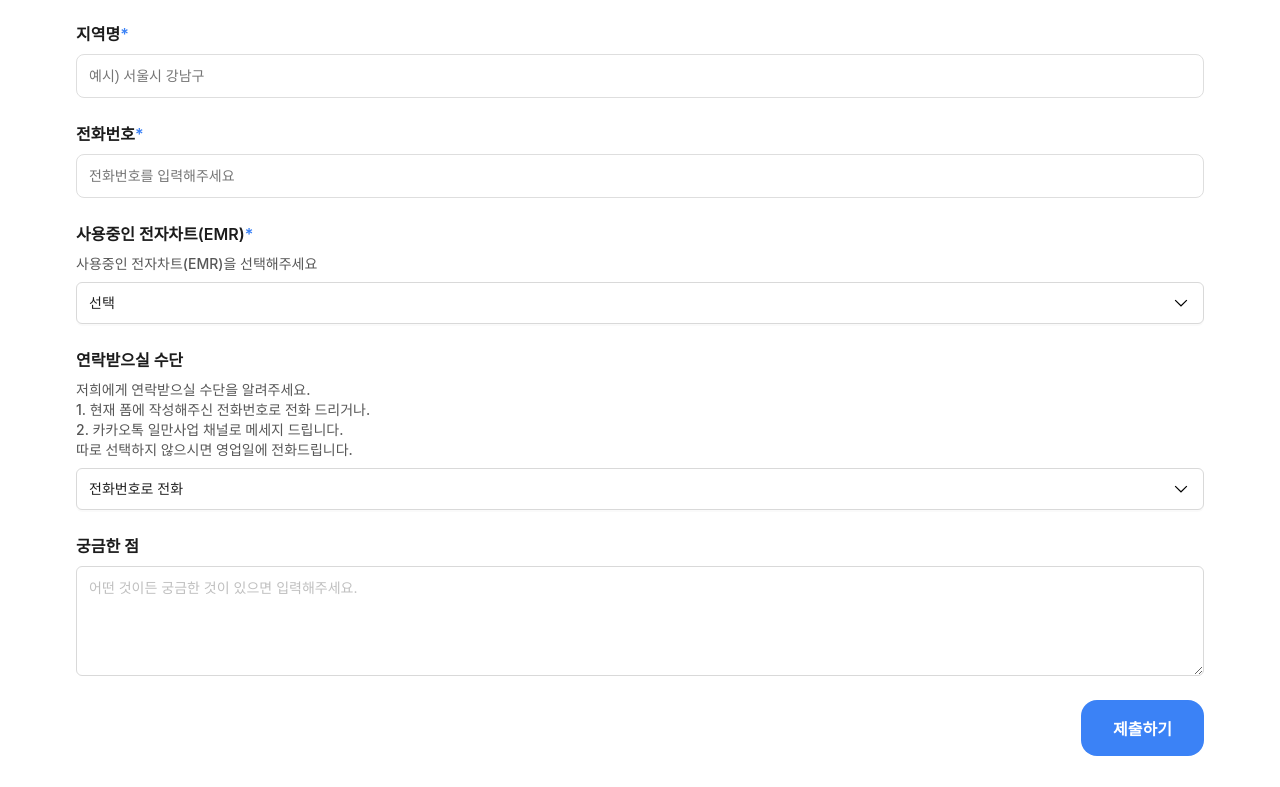
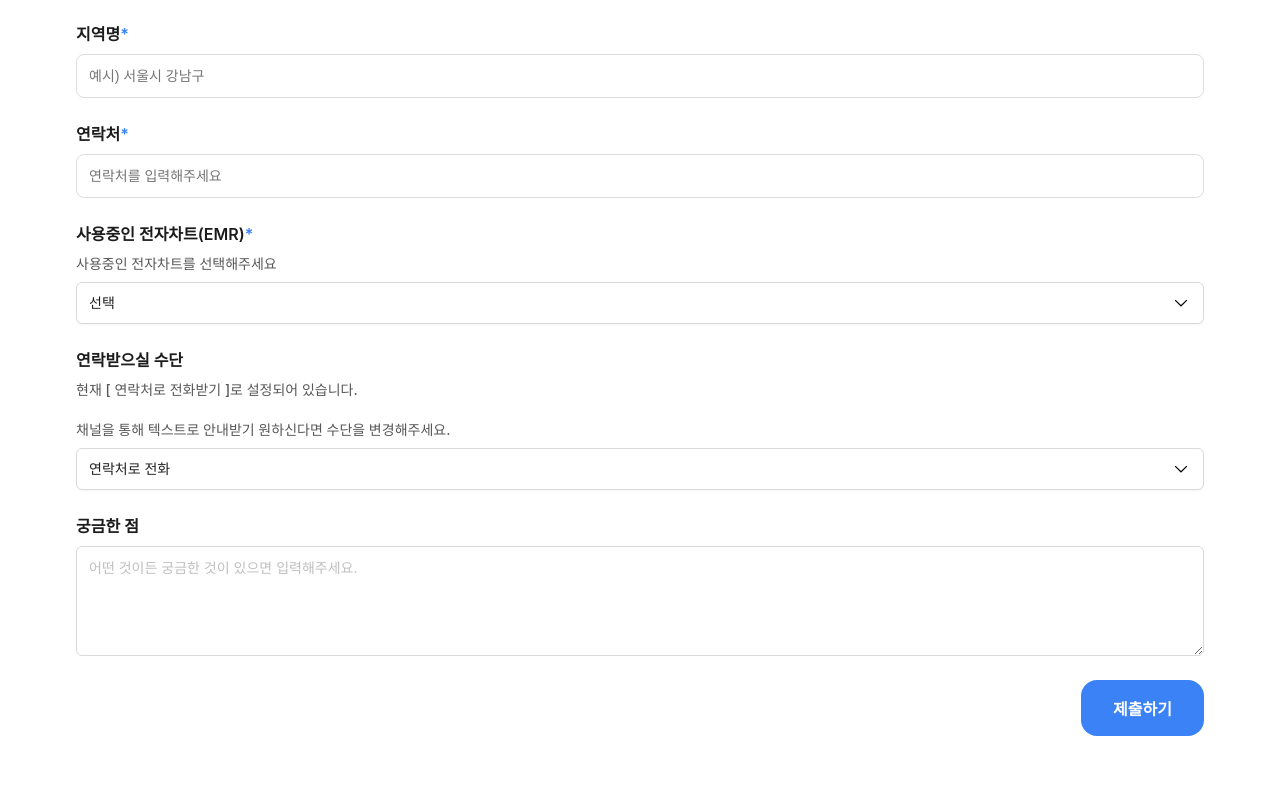
Before and after one commit to Leonamin/ilman-business, a Nuxt app: page /apply-form in a window 1280 px wide. Shown: the part 533-1320 px from the top of the page. Built offline with nearby package versions, Linux system fonts and the light colour scheme; a web font is replaced by a local one.

Commit message:
# EDIT - 워딩 변경

```diff
--- a/pages/apply-form.vue
+++ b/pages/apply-form.vue
@@ -68,8 +68,8 @@ const forms: ApplyFormModelBase[] = [
   createApplyFormModel(
       {
         fieldName: 'phone',
-        title: '전화번호',
-        hintText: '전화번호를 입력해주세요',
+        title: '연락처',
+        hintText: '연락처를 입력해주세요',
         required: true,
       },
   ),
@@ -77,7 +77,7 @@ const forms: ApplyFormModelBase[] = [
       {
         fieldName: 'emr',
         title: '사용중인 전자차트(EMR)',
-        description: '사용중인 전자차트(EMR)을 선택해주세요',
+        description: '사용중인 전자차트를 선택해주세요',
         required: true,
         type: 'drop-down',
         formObject: {
@@ -89,10 +89,9 @@ const forms: ApplyFormModelBase[] = [
       {
         fieldName: 'contactMethod',
         title: '연락받으실 수단',
-        description: '저희에게 연락받으실 수단을 알려주세요.\n' +
-            '1. 현재 폼에 작성해주신 전화번호로 전화 드리거나.\n' +
-            '2. 카카오톡 일만사업 채널로 메세지 드립니다.\n' +
-            '따로 선택하지 않으시면 영업일에 전화드립니다.',
+        description: '현재 [ 연락처로 전화받기 ]로 설정되어 있습니다.\n' +
+            '\n' +
+            '채널을 통해 텍스트로 안내받기 원하신다면 수단을 변경해주세요.',
         required: false,
         type: 'drop-down',
         initialValue: Airtable_Select_연락수단[0],
@@ -117,7 +116,7 @@ const etcForm: ApplyFormModelBase =
         {
           fieldName: 'etcEmr',
           title: '기타 전차차트(EMR)',
-          hintText: '기타 전자차트(EMR)를 입력해주세요',
+          hintText: '기타 전자차트를 입력해주세요',
           required: false,
         },
     )
--- a/pages/contact.vue
+++ b/pages/contact.vue
@@ -33,9 +33,9 @@ const router = useRouter();
 const methods = [
   {
     title: '전화 문의',
-    description: "02-6952-3078\n" + "(평일 오전 10시 ~ 오후 7시)",
+    description: "02-6952-3079\n" + "(평일 오전 10시 ~ 오후 7시)",
     onClick: () => {
-      window.location.href = 'tel:02-6952-3078';
+      window.location.href = 'tel:02-6952-3079';
     },
     imageSrc: '/svgs/icons/icon_human_question.svg',
   },
--- a/src/0_models/types/AirtableType.ts
+++ b/src/0_models/types/AirtableType.ts
@@ -1,6 +1,6 @@
-export type AirtableType_연락수단_타입 = "전화번호로 전화" | "아임파인 일만사업 카카오톡으로 메시지"
+export type AirtableType_연락수단_타입 = "연락처로 전화" | "아임파인 일만사업 카카오톡으로 메시지"
 
-export const Airtable_Select_연락수단: AirtableType_연락수단_타입[] = ["전화번호로 전화", "아임파인 일만사업 카카오톡으로 메시지"];
+export const Airtable_Select_연락수단: AirtableType_연락수단_타입[] = ["연락처로 전화", "아임파인 일만사업 카카오톡으로 메시지"];
 
 export type AirtableType_EMR = "의사랑" | "닥터비트" | "다솜 메디케어" | "이지스" | "전능 IT" | "기타" | "모르겠어요"
 
--- a/src/2_view/0_components/Footer.vue
+++ b/src/2_view/0_components/Footer.vue
@@ -7,7 +7,7 @@
           <span class="text-subtitle3 text-bold text-secondary">주식회사 케어스퀘어</span>
         </div>
         <div class="row-start text-line-break">
-          <a class="text-body2 text-semi-bold" href="tel:02-6952-3078">문의하기 02-6952-3078</a>
+          <a class="text-body2 text-semi-bold" href="tel:02-6952-3079">문의하기 02-6952-3078</a>
           <div class="spl-24"/>
           <span class="text-body2 text-normal">(평일 오전 10시 ~ 오후 7시)</span>
         </div>
@@ -15,7 +15,7 @@
       <div class="footer-bottom text-caption2 text-normal">
         <span>서울특별시 강남구 역삼로 156, 6층</span>
         <span>대표이사: 오병엽</span>
-        <span>사업자번호:449-86-01362</span>
+        <span>사업자번호: 449-86-01362</span>
       </div>
     </div>
   </footer>
--- a/src/2_view/1_index/1_section/4_ProfitCalculatorSection.vue
+++ b/src/2_view/1_index/1_section/4_ProfitCalculatorSection.vue
@@ -215,7 +215,7 @@ const 손해_표시 = (손해: number): string => {
           <sup>
             *
           </sup>
-          수수료를 제외한 원장님의 순매출을 표시합니다.
+          아임파인 솔루션 사용 수수료를 제외한 원장님의 순매출을 표시합니다.
         </p>
       </div>
     </div>
--- a/src/2_view/1_index/1_section/8_FAQSection.vue
+++ b/src/2_view/1_index/1_section/8_FAQSection.vue
@@ -18,14 +18,12 @@ const faqList: FAQModel[] = [
     answer: "네, 솔루션을 도입하기 위해서는 3가지 방식이 있습니다.\n" +
         "\n" +
         "1. 02-6952-3079 전화하기\n" +
-        "\n" +
-        "주중 오전 10시 - 오후 7시까지 상시 전화로 문의 가능합니다.\n" +
+        "  주중 오전 10시 - 오후 7시까지 상시 전화로 문의 가능합니다.\n" +
         "\n" +
         "2. 카카오톡 채널로 문의하기\n" +
+        "  “아임파인 일만사업” 채널을 통해 메시지로 연락 주시거나, 채널 친구 추가 후 웰컴 메시지에 있는 “솔루션 도입문의”를 눌러 폼을 제출해주세요.\n" +
         "\n" +
-        "“아임파인 일만사업” 채널을 통해 메시지로 연락 주시거나, 채널 친구 추가 후 웰컴 메시지에 있는 “솔루션 도입문의”를 눌러 폼을 제출해주세요.\n" +
-        "\n" +
-        "3. 아래 “도입하기” 버튼을 눌러 폼을 제출해주세요.\n",
+        "3. 아래 “도입하기” 버튼을 눌러 도입 신청서를 제출해주세요.\n",
     additional: {
       text: "도입하기",
       onClick: () => {
```
